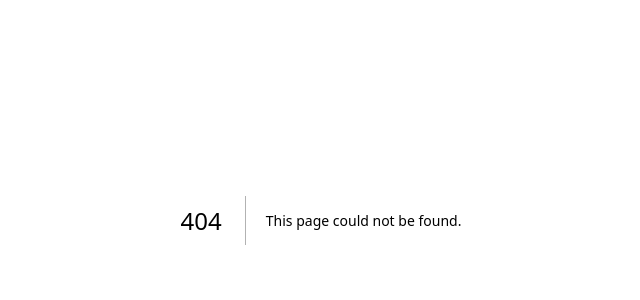
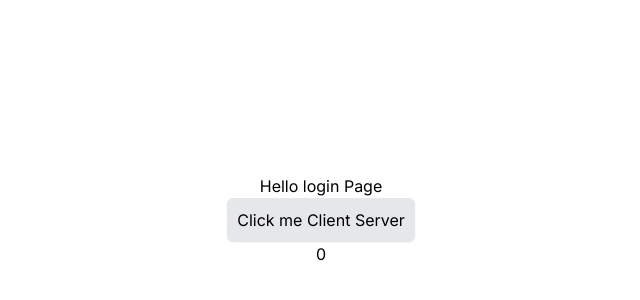
Before and after one commit to Toptaab/pet-friendly-typescript-next, a Next.js app: page /login in a window 1280 px wide. Before the commit this address had no page. Shown: the part 180-480 px from the top of the page, without its empty margins (319-959 px from the left). Built offline with nearby package versions, Linux system fonts and the light colour scheme.

Commit message:
first initial project

```diff
--- a/src/app/globals.css
+++ b/src/app/globals.css
@@ -16,15 +16,6 @@
   }
 }
 
-body {
-  color: rgb(var(--foreground-rgb));
-  background: linear-gradient(
-      to bottom,
-      transparent,
-      rgb(var(--background-end-rgb))
-    )
-    rgb(var(--background-start-rgb));
-}
 
 @layer utilities {
   .text-balance {
--- /dev/null
+++ b/src/app/login/Botton.tsx
@@ -0,0 +1,22 @@
+"use client";
+import { useState } from "react";
+
+export default function Button() {
+  const [count, setCount] = useState<number>(0);
+
+  const countClick = () => {
+    setCount((e) => e + 1);
+  };
+
+  return (
+    <div className="flex flex-col items-center">
+      <button
+        onClick={countClick}
+        className="p-2 bg-gray-200 shadow-sm rounded-md border-2"
+      >
+        Click me Client Server
+      </button>
+      <div>{count}</div>
+    </div>
+  );
+}
--- /dev/null
+++ b/src/app/login/page.tsx
@@ -0,0 +1,10 @@
+import Button from "./Botton";
+
+export default function Login() {
+  return (
+    <main className="flex flex-col h-dvh w-dvw justify-center items-center">
+      <div>Hello login Page</div>
+      <Button></Button>
+    </main>
+  );
+}
```
